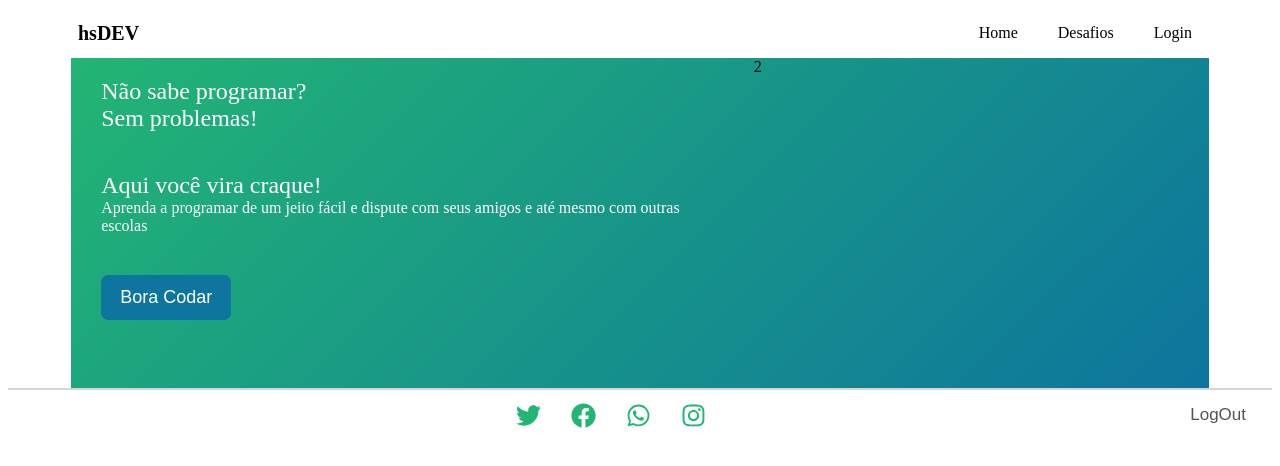
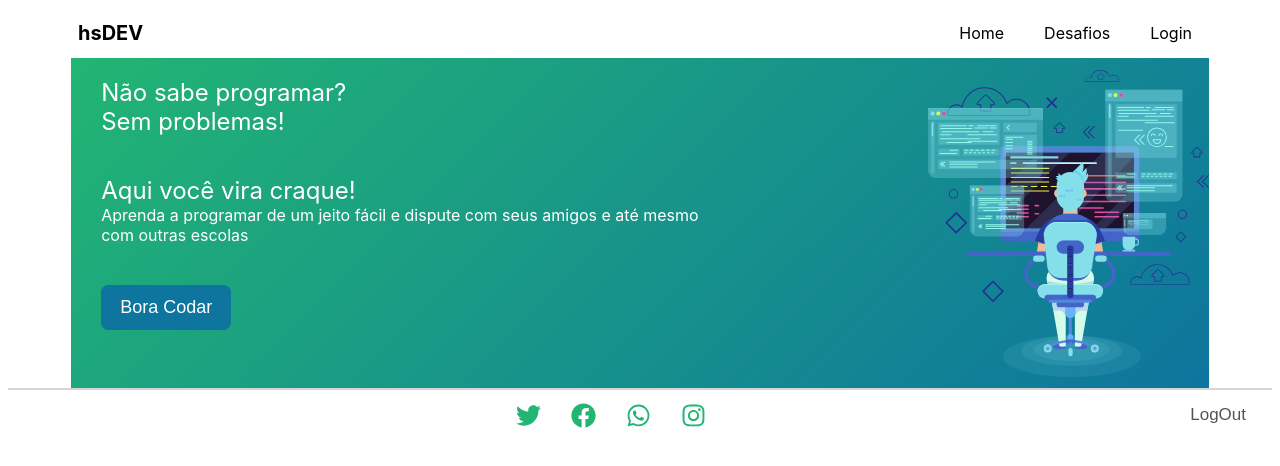
Before and after one commit to patricklongo1/hackatonRsxp, a React (Create React App) app in the folder frontend/frontend/: page / in a window 1280 px wide. Shown: the top 466 px of the page. Built offline with nearby package versions, Linux system fonts and the light colour scheme.

Commit message:
Finalização do banner

```diff
--- a/frontend/frontend/src/assets/banner/test.js
+++ /dev/null
@@ -1 +0,0 @@
-teste;
--- a/frontend/frontend/src/widgets/Banner.js
+++ b/frontend/frontend/src/widgets/Banner.js
@@ -1,8 +1,9 @@
 import React, { Component } from 'react';
-import { Box, Info } from './styles/banner-home';
+import { Box, Info, Img } from './styles/banner-home';
 import Title from '../components/title/Title';
 import Text from '../components/text/Text';
 import Button from '../components/buttonBig/Button';
+import Coding from '../assets/banner/CodingBanner.svg';
 
 class Banner extends Component {
     render() {
@@ -25,7 +26,9 @@ class Banner extends Component {
                         <Button text="Bora Codar" />
                     </div>
                 </Info>
-                <div>2</div>
+                <Img>
+                    <img src={Coding} alt="Garoto codando" />
+                </Img>
             </Box>
         );
     }
--- a/frontend/frontend/src/widgets/styles/banner-home.js
+++ b/frontend/frontend/src/widgets/styles/banner-home.js
@@ -17,6 +17,8 @@ const Info = styled.div`
     .title__header_first,
     .title__header_second,
     .button__header {
+        font-family: -apple-system, BlinkMacSystemFont, 'Segoe UI', Roboto,
+            Oxygen, Ubuntu, Cantarell, 'Open Sans', 'Helvetica Neue', sans-serif;
         margin: 20px 30px;
         display: flex;
         flex-direction: column;
@@ -24,4 +26,11 @@ const Info = styled.div`
     }
 `;
 
-export { Box, Info };
+const Img = styled.div`
+    display: flex;
+    flex-direction: row-reverse;
+    width: 40%;
+    align-items: center;
+`;
+
+export { Box, Info, Img };
--- a/frontend/frontend/src/widgets/styles/header.js
+++ b/frontend/frontend/src/widgets/styles/header.js
@@ -7,6 +7,8 @@ const Menu = styled.div`
     margin: 0 60px;
     height: 50px;
     align-items: center;
+    font-family: -apple-system, BlinkMacSystemFont, 'Segoe UI', Roboto, Oxygen,
+        Ubuntu, Cantarell, 'Open Sans', 'Helvetica Neue', sans-serif;
 `;
 
 export default Menu;
```
